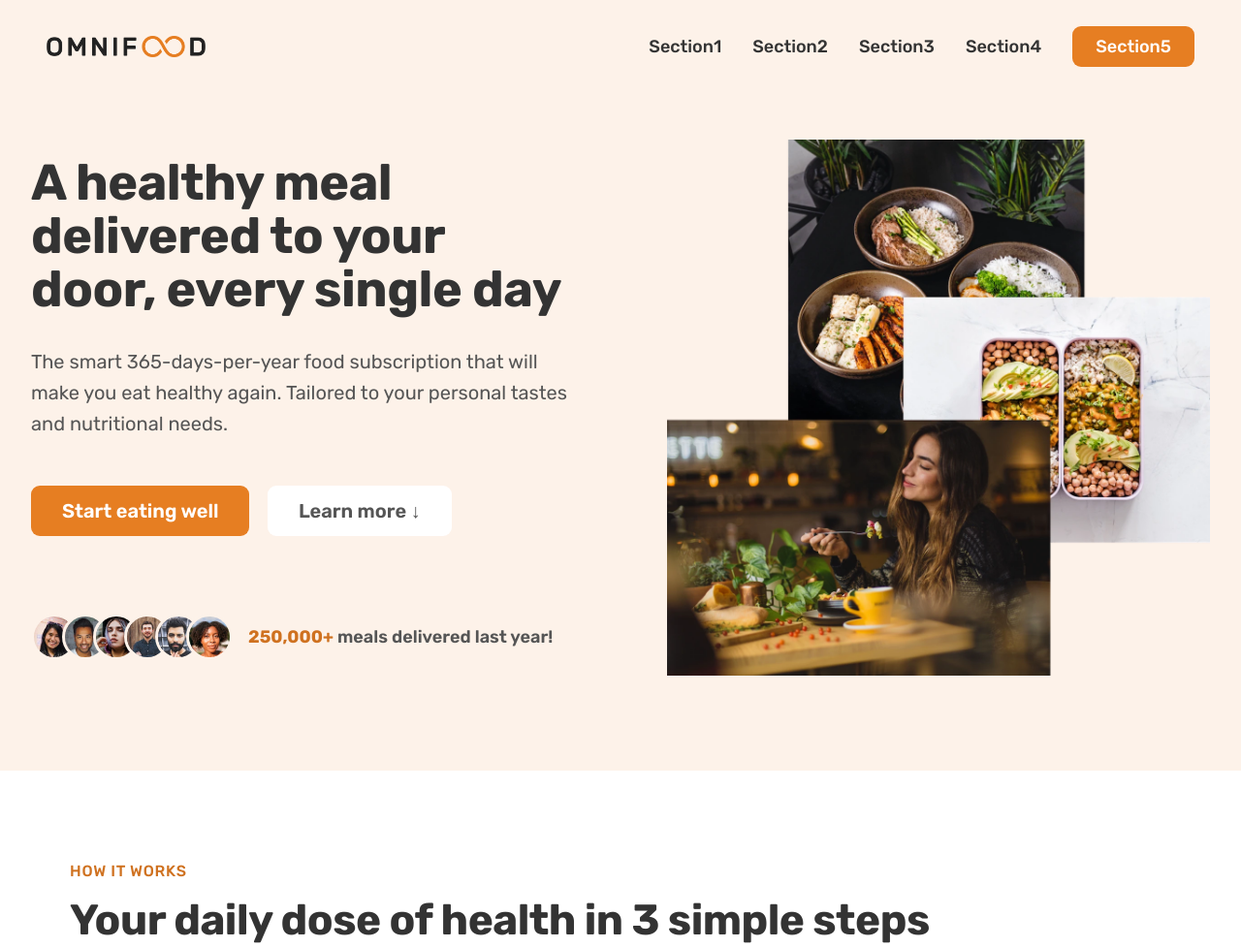
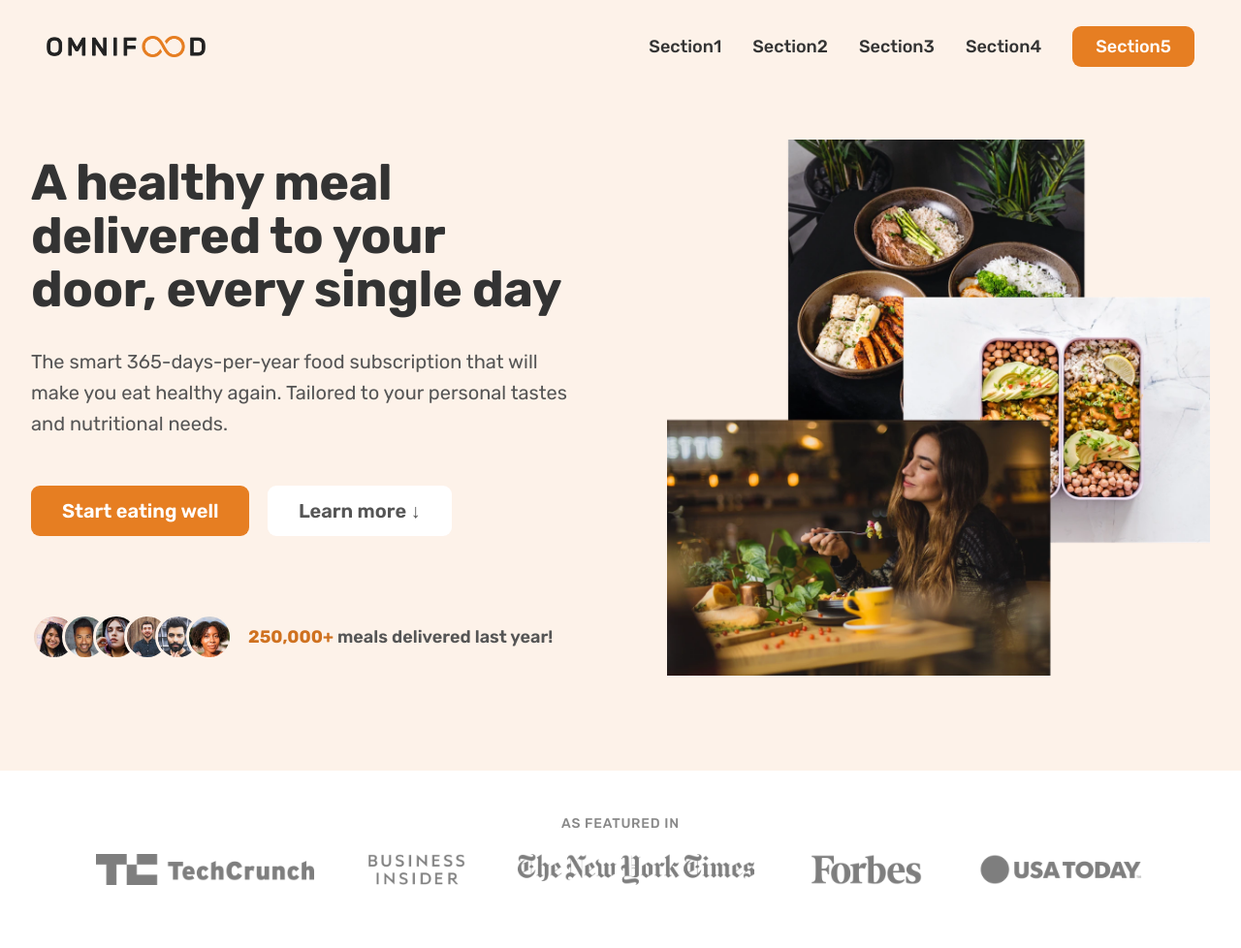
Before and after one commit to atefehbakhshi/Food-delivery, a plain HTML site: page index.html in a window 1280 px wide. Shown: the top 978 px of the page at 97% size. Drawn offline with Linux system fonts and the light colour scheme.

Commit message:
feat: featured section

```diff
--- a/css/style.css
+++ b/css/style.css
@@ -116,6 +116,35 @@
 }
 
 /* ************************* */
+/* FEATURED IN SECTION */
+/* ************************* */
+
+.section-featured {
+  padding: 4.8rem 0 3.2rem 0;
+}
+
+.heading-featured-in {
+  font-size: 1.4rem;
+  text-transform: uppercase;
+  letter-spacing: 0.75px;
+  font-weight: 500;
+  text-align: center;
+  margin-bottom: 2.4rem;
+  color: #888;
+}
+
+.logos {
+  display: flex;
+  justify-content: space-around;
+}
+
+.logos img {
+  height: 3.2rem;
+  filter: brightness(0);
+  opacity: 50%;
+}
+
+/* ************************* */
 /* HOW IT WORKS SECTION */
 /* ************************* */
 
--- a/index.html
+++ b/index.html
@@ -67,6 +67,25 @@
               class="hero-img"
               alt="Woman enjoying food, meals in storage container, and food bowls on a table"
             />
+          </div>
+        </div>
+      </section>
+
+      <section class="section-featured">
+        <div class="container">
+          <h2 class="heading-featured-in">As featured in</h2>
+          <div class="logos">
+            <img src="img/logos/techcrunch.png" alt="Techcrunch logo" />
+            <img
+              src="img/logos/business-insider.png"
+              alt="Business Insider logo"
+            />
+            <img
+              src="img/logos/the-new-york-times.png"
+              alt="The New York Times logo"
+            />
+            <img src="img/logos/forbes.png" alt="Forbes logo" />
+            <img src="img/logos/usa-today.png" alt="USA Today logo" />
           </div>
         </div>
       </section>
```
Also changed, not shown: img/logos/business-insider.png (added), img/logos/forbes.png (added), img/logos/techcrunch.png (added), img/logos/the-new-york-times.png (added), img/logos/usa-today.png (added).
